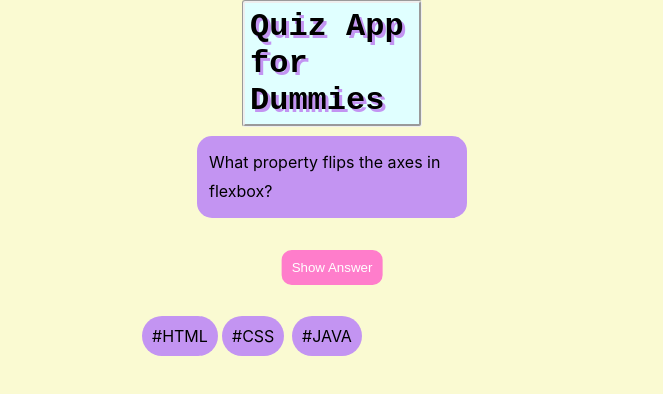
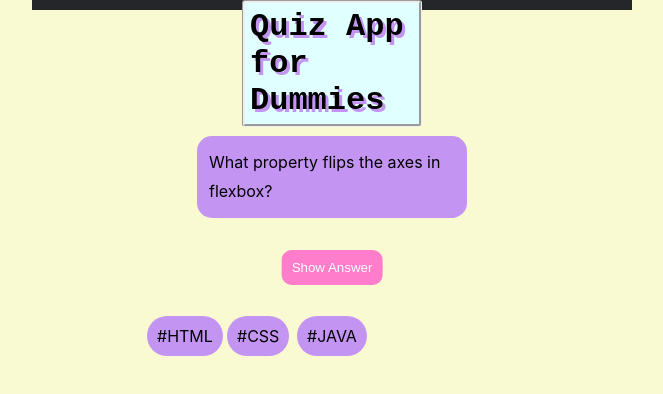
Before and after one commit to Shahab-Ziaeian/Quizappnf, a plain HTML site: page index.html in a window 1280 px wide. Shown: the whole page, without its empty margins (308-971 px from the left). Drawn offline with Linux system fonts and the light colour scheme.

Commit message:
add stuff

```diff
--- a/styles.css
+++ b/styles.css
@@ -11,6 +11,7 @@ body {
   position: relative;
 }
 main {
+  border: 5px solid #252629;
 }
 .header {
   width: 30%;
```
